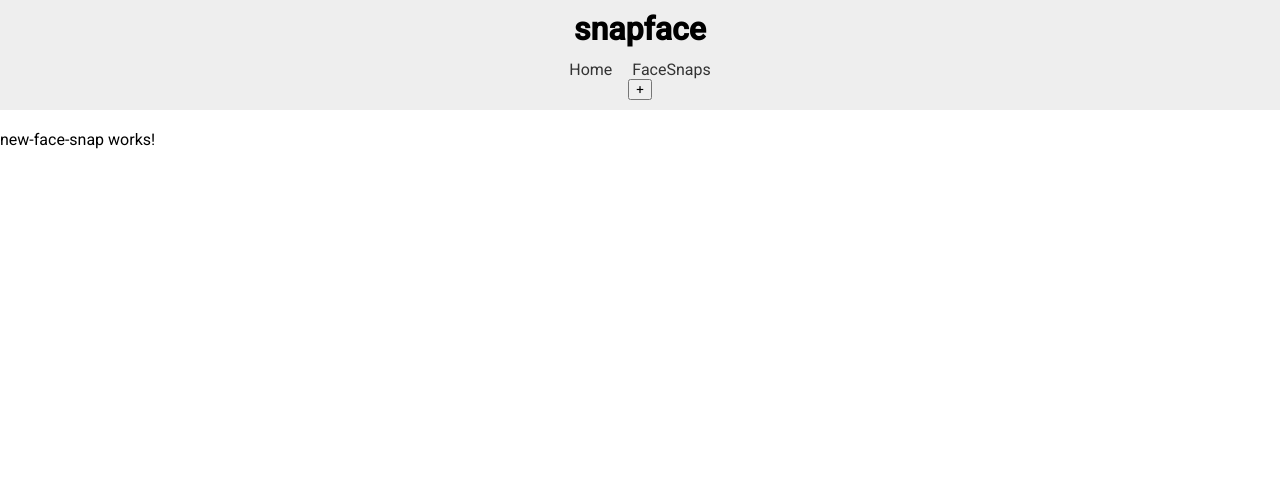
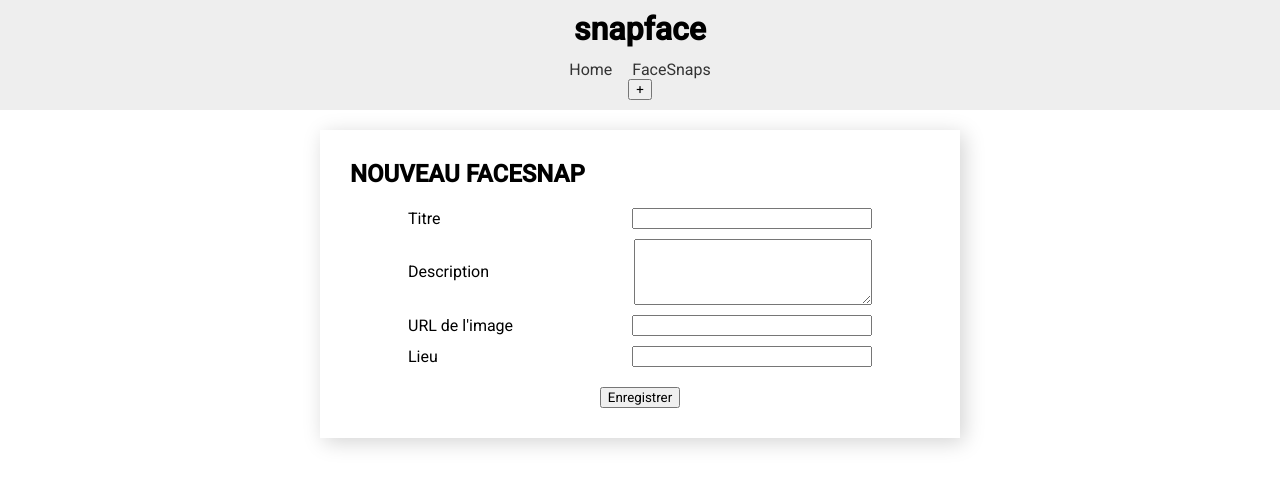
Before and after one commit to aleck2209/snapface, an Angular app: page /create in a window 1280 px wide. Shown: the top 486 px of the page. Built offline with nearby package versions, Linux system fonts and the light colour scheme.

Commit message:
feat: utiliser le formgroup, afin d'implémenter un formulaire réactif.

```diff
--- a/src/app/new-face-snap/new-face-snap.html
+++ b/src/app/new-face-snap/new-face-snap.html
@@ -1 +1,36 @@
-<p>new-face-snap works!</p>
+<div class="form-card">
+  <h2>NOUVEAU FACESNAP</h2>
+  <form [formGroup]="snapForm">
+    <div class="form-group">
+      <label for="title">Titre</label>
+      <input id="title" type="text" formControlName="title" />
+    </div>
+    <div class="form-group">
+      <label for="description">Description</label>
+      <textarea id="description" type="text" formControlName="description" rows="4"> </textarea>
+    </div>
+    <div class="form-group">
+      <label for="imageUrl">URL de l'image</label>
+      <input id="imageUrl" type="text" formControlName="imageUrl" />
+    </div>
+    <div class="form-group">
+      <label for="location">Lieu</label>
+      <input id="location" type="text" formControlName="location" />
+    </div>
+    <div class="action-buttons">
+      <button type="submit" (click)="onSubmitForm()">Enregistrer</button>
+    </div>
+  </form>
+</div>
+
+@if (faceSnapPreview$ | async; as faceSnap) {
+  <div class="face-snap-card">
+    <h2>{{ faceSnap.title | uppercase }}</h2>
+    <p>Mis en ligne {{ faceSnap.createdAt | date: 'à HH:mm, le d MMMM yyyy' }}</p>
+    <img [src]="faceSnap.imageUrl" [alt]="faceSnap.title" />
+    <p>{{ faceSnap.description }}</p>
+    @if (faceSnap.location) {
+      <p>Photo prise à {{ faceSnap.location }}</p>
+    }
+  </div>
+}
--- a/src/app/new-face-snap/new-face-snap.scss
+++ b/src/app/new-face-snap/new-face-snap.scss
@@ -0,0 +1,41 @@
+.form-card, .face-snap-card {
+  box-sizing: border-box;
+  width: 50%;
+  margin: 20px auto;
+  padding: 10px 30px;
+  box-shadow: lightgray 4px 4px 20px;
+}
+
+.face-snap-card {
+  img {
+    width: 100%;
+  }
+  h2 {
+    margin-bottom: 0;
+  }
+  p {
+    font-weight: 300;
+    font-size: 16px;
+  }
+}
+
+.form-group {
+  margin: 10px auto;
+  width: 80%;
+  display: flex;
+  align-items: center;
+  justify-content: space-between;
+}
+
+input, textarea {
+  width: 50%;
+}
+
+.action-buttons {
+  width: 100%;
+}
+
+button {
+  display: block;
+  margin: 20px auto;
+}
--- a/src/app/new-face-snap/new-face-snap.ts
+++ b/src/app/new-face-snap/new-face-snap.ts
@@ -1,10 +1,40 @@
-import { Component } from '@angular/core';
-import { ReactiveFormsModule } from '@angular/forms';
+import { Component, OnInit } from '@angular/core';
+import { FormBuilder, FormGroup, ReactiveFormsModule } from '@angular/forms';
+import { map, Observable } from 'rxjs';
+import { FaceSnaps } from '../models/face-snap';
+import { AsyncPipe, UpperCasePipe, NgIf, DatePipe } from '@angular/common';
 
 @Component({
-  imports: [ReactiveFormsModule],
+  imports: [ReactiveFormsModule, AsyncPipe, UpperCasePipe, DatePipe],
   selector: 'app-new-face-snap',
   styleUrl: './new-face-snap.scss',
   templateUrl: './new-face-snap.html',
 })
-export class NewFaceSnap {}
+export class NewFaceSnap implements OnInit {
+  snapForm!: FormGroup;
+  faceSnapPreview$!: Observable<FaceSnaps>
+
+  constructor(private formBuilder: FormBuilder) {}
+
+  ngOnInit(): void {
+    this.snapForm = this.formBuilder.group({
+      title: [null],
+      description: [null],
+      imageUrl: [null],
+      location: [null],
+    });
+    this.faceSnapPreview$ = this.snapForm.valueChanges.pipe(
+      map(formValue => ({
+        ...formValue,
+        createdDate: new Date(),
+        snaps: 0,
+        id: 0
+      }))
+    )
+  }
+
+  onSubmitForm() {
+    console.log(this.snapForm.value)
+    console.log(this.faceSnapPreview$)
+  }
+}
```
